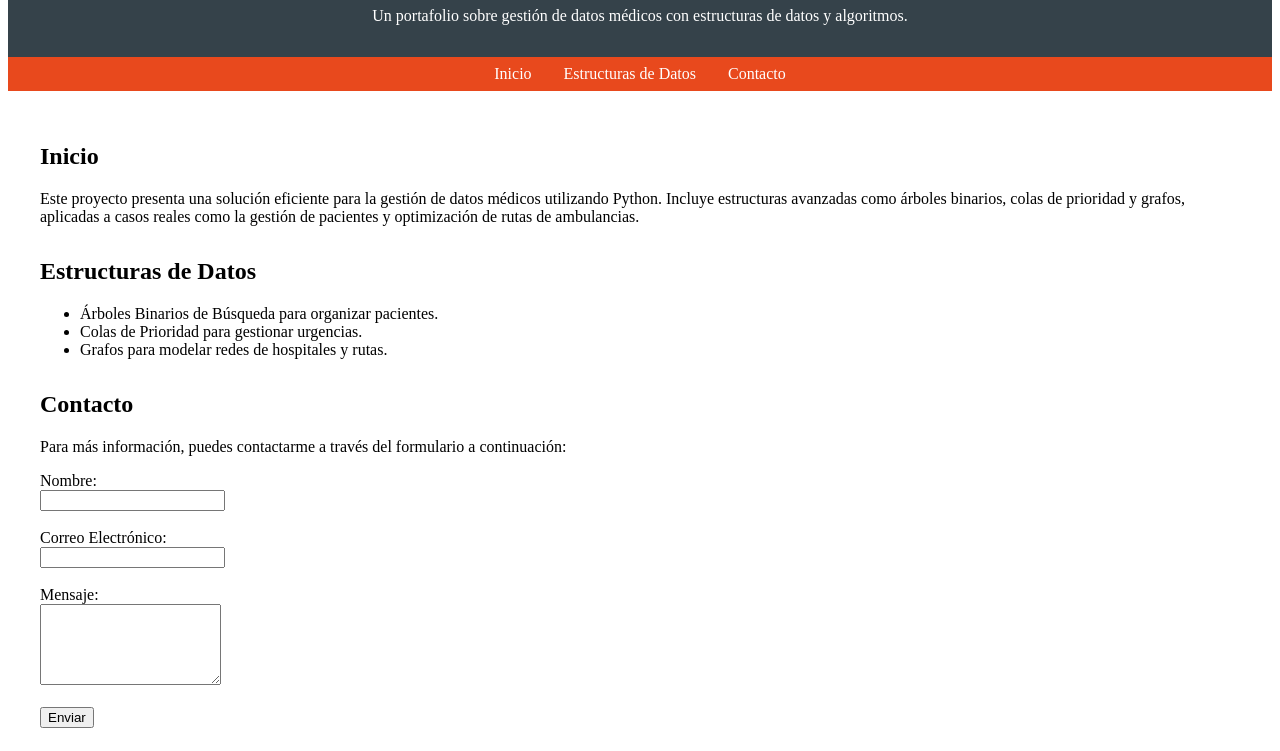
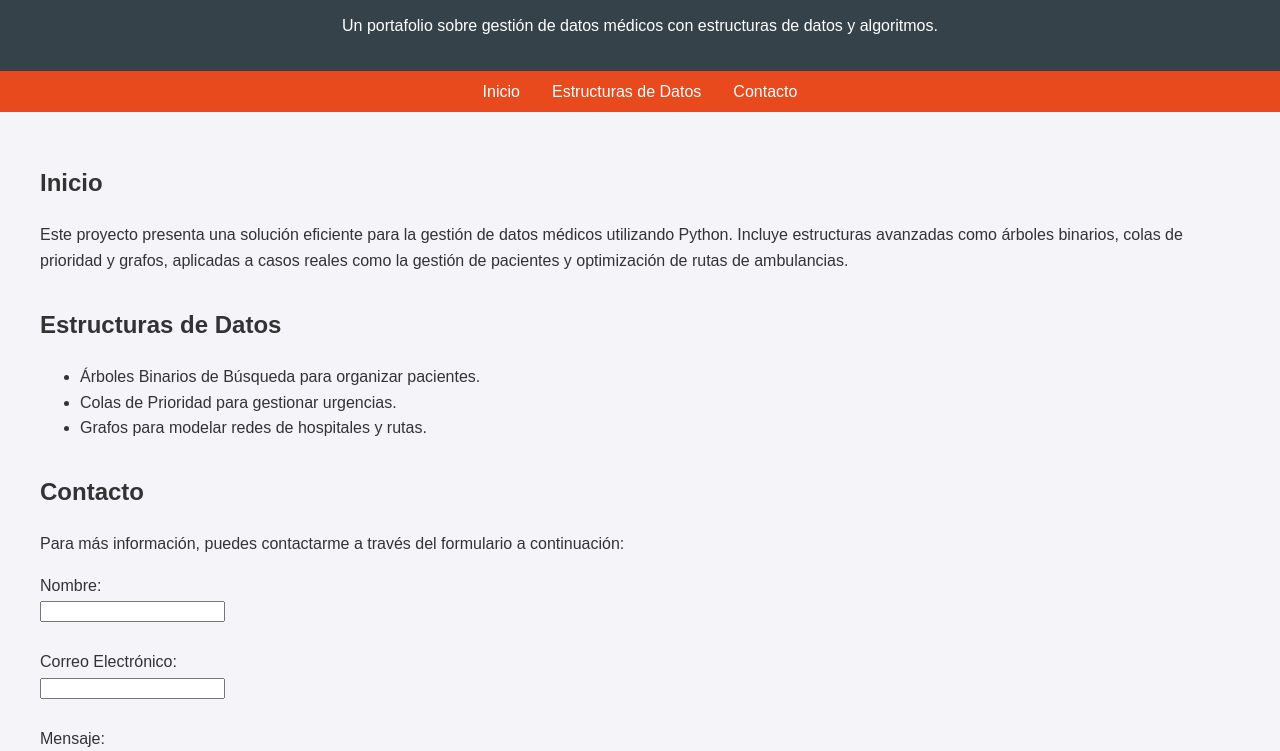
Before and after one commit to PrGonza/Optimizaci-n-de-la-Gesti-n-de-Datos-M-dicos-con-Estructuras-de-Datos-en-Python, a plain HTML site: page index.html in a window 1280 px wide. Shown: the part 97-848 px from the top of the page. Drawn offline with Linux system fonts and the light colour scheme.

Commit message:
Update index.html

```diff
--- a/index.html
+++ b/index.html
@@ -6,25 +6,7 @@
     <meta name="viewport" content="width=device-width, initial-scale=1.0">
     <title>Portafolio: Gestión Médica</title>
     <style>
-        body <div aria-label="Orange and tan hamster running in a metal wheel" role="img" class="wheel-and-hamster">
-	<div class="wheel"></div>
-	<div class="hamster">
-		<div class="hamster__body">
-			<div class="hamster__head">
-				<div class="hamster__ear"></div>
-				<div class="hamster__eye"></div>
-				<div class="hamster__nose"></div>
-			</div>
-			<div class="hamster__limb hamster__limb--fr"></div>
-			<div class="hamster__limb hamster__limb--fl"></div>
-			<div class="hamster__limb hamster__limb--br"></div>
-			<div class="hamster__limb hamster__limb--bl"></div>
-			<div class="hamster__tail"></div>
-		</div>
-	</div>
-	<div class="spoke"></div>
-</div>
- {
+        body {
             font-family: Arial, sans-serif;
             line-height: 1.6;
             margin: 0;
```
